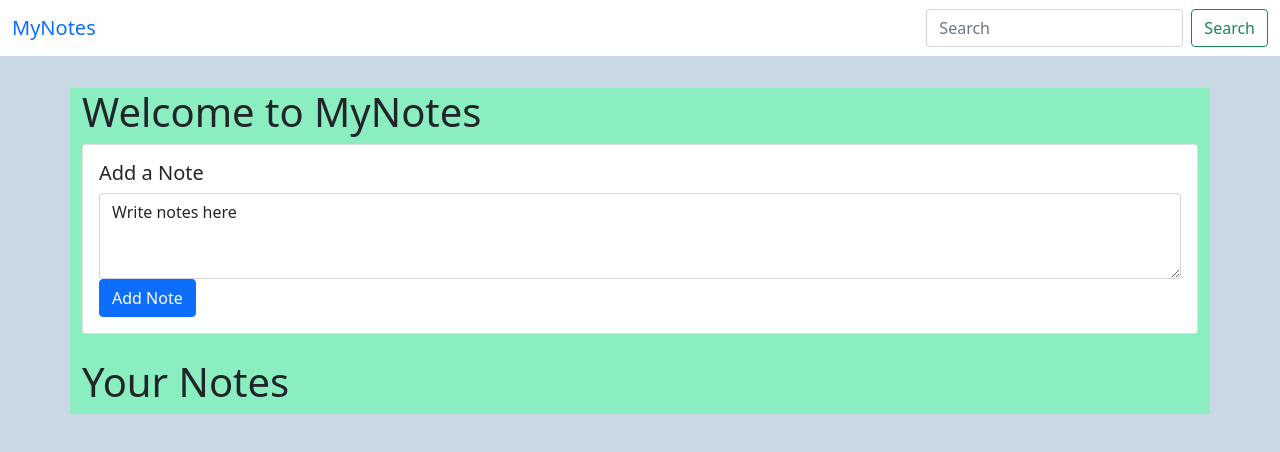
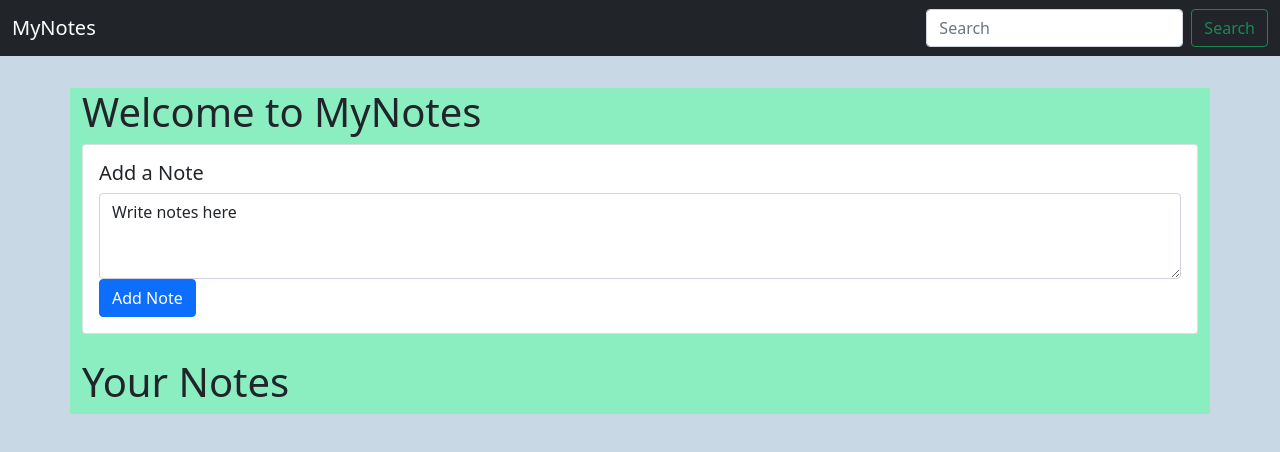
Before and after one commit to PRIYANSHV/My-Note, a plain HTML site: page index.html in a window 1280 px wide. Drawn offline with nearby package versions, Linux system fonts and the light colour scheme.

Commit message:
Update index.html

```diff
--- a/index.html
+++ b/index.html
@@ -13,7 +13,7 @@
 
 <body>
 
-    <nav class="navbar navbar-expand-lg ">
+    <nav class="navbar navbar-expand-lg navbar-dark bg-dark">
         <div class="container-fluid">
             <a class="navbar-brand" href="#">MyNotes</a>
             <button class="navbar-toggler" type="button" data-bs-toggle="collapse"
```
